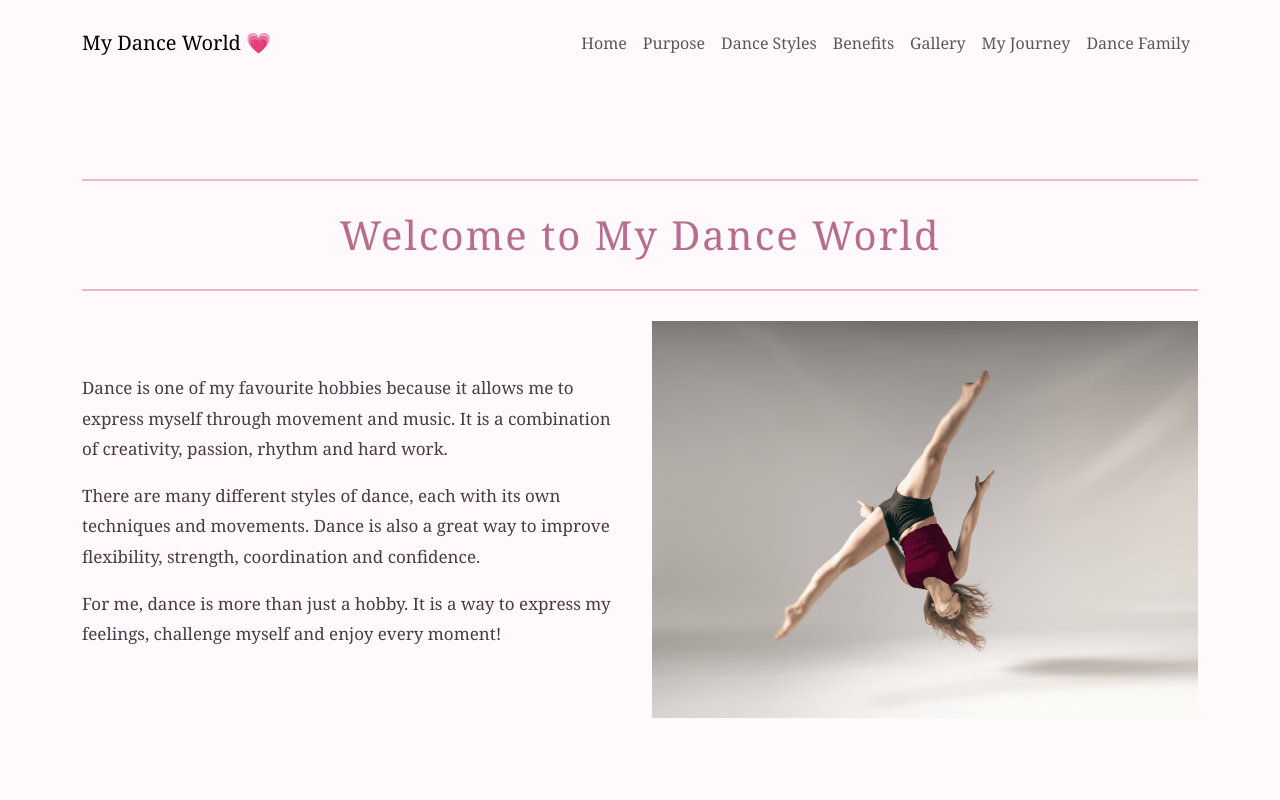
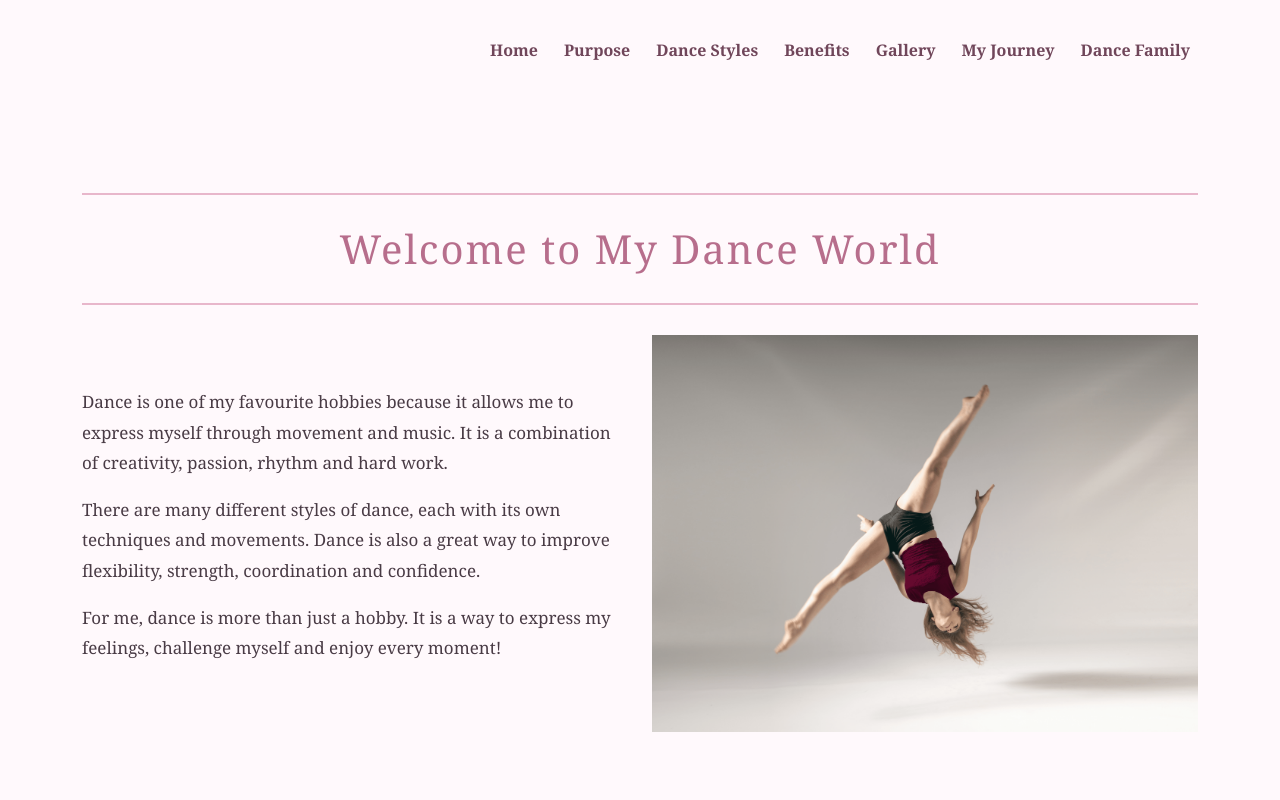
Before and after one commit to marinaa63/marinaa63.github.io, a plain HTML site: page index.html in a window 1280 px wide. Shown: the top 800 px of the page. Drawn offline with nearby package versions, Linux system fonts and the light colour scheme.

Commit message:
Add files via upload

```diff
--- a/css/style.css
+++ b/css/style.css
@@ -27,9 +27,11 @@ hr {
 
 /* Dance Types Image */
 .dance-types-img {
-    width: 50%;
-    height: 200px;
+    width: 100%;
+    height: 450px;
     object-fit: contain;
+    display: block;
+    margin: auto;
 }
 
 /* Gallery Images */
@@ -52,3 +54,34 @@ hr {
     padding-top: 15px;
     padding-bottom: 15px;
 }
+
+/* Navigation Bar */
+.dance-navbar {
+    background-color: #fff9fc !important;
+    padding: 15px;
+    position: sticky;
+    top: 0;
+    z-index: 9999;
+}
+
+/* Navigation Links */
+.nav-link {
+    color: #70465a;
+    font-weight: bold;
+    margin-left: 10px;
+}
+
+/* Navigation Hover Effect */
+.nav-link:hover {
+    color: #c05b89;
+}
+
+/* Smooth Scrolling */
+html {
+    scroll-behavior: smooth;
+}
+
+/* Space for Navigation When Clicking Links */
+[id] {
+    scroll-margin-top: 85px;
+}
--- a/index.html
+++ b/index.html
@@ -1,5 +1,6 @@
 <!DOCTYPE html>
 <html lang="en">
+
 <head>
     <meta charset="UTF-8">
     <meta name="viewport" content="width=device-width, initial-scale=1.0">
@@ -12,18 +13,20 @@
     <!-- Custom CSS -->
     <link rel="stylesheet" href="css/style.css">
 </head>
+
+<body>
+
     <!-- Navigation Bar -->
+    <nav class="navbar navbar-expand-lg dance-navbar sticky-top">
 
-<nav class="navbar navbar-expand-lg dance-navbar sticky-top">
-    <div class="container" id="home">
-
-        <a class="navbar-brand" href="#home">My Dance World 💗</a>
+        <div class="container">
 
             <button class="navbar-toggler" type="button" data-bs-toggle="collapse" data-bs-target="#danceNav">
                 <span class="navbar-toggler-icon"></span>
             </button>
 
             <div class="collapse navbar-collapse" id="danceNav">
+
                 <ul class="navbar-nav ms-auto">
 
                     <li class="nav-item">
@@ -55,25 +58,25 @@
                     </li>
 
                 </ul>
+
             </div>
-
         </div>
     </nav>
 
-<body>
-    <div class="container mt-5">
 
-    <!-- Title -->
+    <!-- Home Section -->
+    <div class="container mt-5" id="home">
+
         <div class="text-center">
             <hr>
             <h1>Welcome to My Dance World</h1>
             <hr>
         </div>
 
-    <!-- Text and Image -->
         <div class="row align-items-center mt-4">
 
             <div class="col-md-6">
+
                 <p>
                     Dance is one of my favourite hobbies because it allows me to express myself through movement and music. It is a combination of creativity, passion, rhythm and hard work.
                 </p>
@@ -85,6 +88,7 @@
                 <p>
                     For me, dance is more than just a hobby. It is a way to express my feelings, challenge myself and enjoy every moment!
                 </p>
+
             </div>
 
             <div class="col-md-6 text-center">
@@ -92,15 +96,17 @@
             </div>
 
         </div>
+
     </div>
-            </p>
+
+
     <!-- Dance's Purpose Section -->
-
     <div class="container mt-5" id="purpose">
 
         <hr>
 
         <div class="text-center">
+
             <h2>Dance's Purpose</h2>
 
             <p class="mt-3">
@@ -110,28 +116,26 @@
                 celebrate different cultures and create a connection
                 between music and movement.
             </p>
+
         </div>
 
         <hr>
 
     </div>
+
+
     <!-- Different Dance Styles Section -->
-
     <div class="container mt-5" id="styles">
 
         <div class="row align-items-center">
 
-        <!-- Image on the left -->
             <div class="col-md-6">
                 <img src="img/acro-dance-images 2.jpg" class="img-fluid dance-types-img" alt="Different types of dance">
             </div>
 
-        <!-- List on the right -->
             <div class="col-md-6">
 
                 <h2>Different Types of Dance</h2>
-
-            <h3>Different Types of Dance</h3>
 
                 <ul>
                     <li>Ballet</li>
@@ -162,8 +166,9 @@
         <hr>
 
     </div>
+
+
     <!-- Benefits of Dance Section -->
-
     <div class="container mt-5" id="benefits">
 
         <div class="text-center">
@@ -192,8 +197,9 @@
         <hr>
 
     </div>
+
+
     <!-- Pictures of Me Dancing -->
-
     <div class="container mt-5" id="gallery">
 
         <div class="text-center">
@@ -212,13 +218,12 @@
 
         </div>
 
-    </div>
-
         <hr>
 
     </div>
+
+
     <!-- My Dance Journey -->
-
     <div class="container mt-5" id="journey">
 
         <div class="text-center">
@@ -247,8 +252,9 @@
         <hr>
 
     </div>
+
+
     <!-- My Dance Family -->
-
     <div class="container mt-5" id="family">
 
         <div class="text-center">
@@ -281,8 +287,9 @@
         <hr>
 
     </div>
+
+
     <!-- Ending -->
-
     <div class="container text-center mt-5 mb-5">
 
         <h2>THANK YOU FOR VISITING!</h2>
@@ -294,9 +301,12 @@
         </p>
 
         <h5>KEEP DANCING! 💗</h5>
+
         <hr>
 
     </div>
+
+
     <!-- Bootstrap 5.3 JavaScript -->
     <script src="https://cdn.jsdelivr.net/npm/bootstrap@5.3.3/dist/js/bootstrap.bundle.min.js"></script>
 
```
Lines whose indentation alone changed are shown as unchanged.
